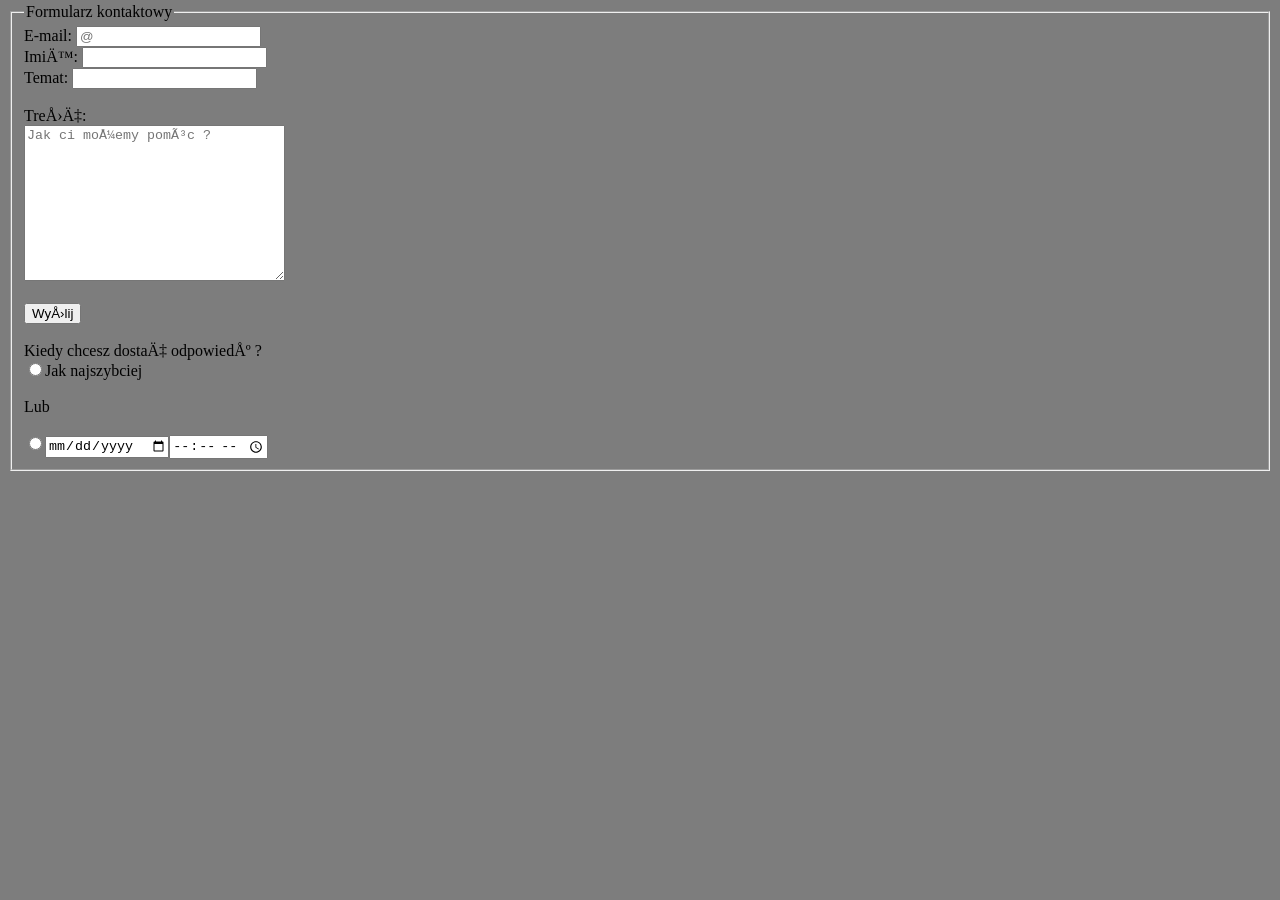
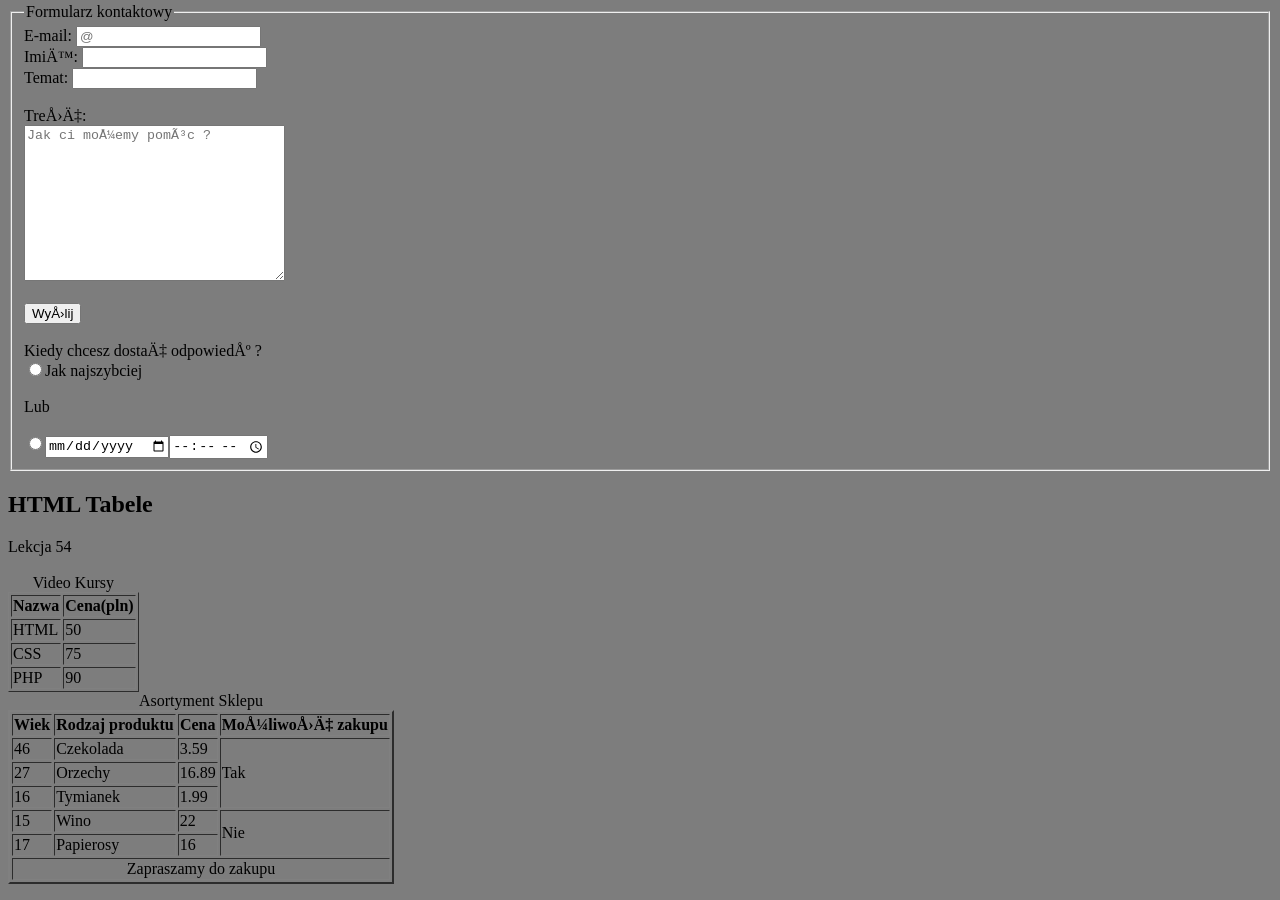
Before and after one commit to Murarek200/Lerns_files, a plain HTML site: page index.html in a window 1280 px wide. Shown: the part 4994-5894 px from the top of the page. Before the commit the page ends 5481 px from the top, so only its background shows below. Drawn offline with Linux system fonts and the light colour scheme.

Commit message:
HTML Tabele

```diff
--- a/index.html
+++ b/index.html
@@ -240,5 +240,50 @@
                 </form>
             </fieldset>
         </p>
+        <p>
+            <h2>HTML Tabele</h2> <!--W tej lekcji nauczyłem się robić tabele-->
+            Lekcja 54 <br><br>
+            <table border="1">
+                <caption>Video Kursy</caption> <!--opis/nazwa tabeli-->
+                <tr> <!--wiersz-->
+                    <th>Nazwa</th><th>Cena(pln)</th> <!--nagłówek-->
+                </tr>
+                <tr>
+                    <td>HTML</td><td>50</td> <!--komórka/rubryka-->
+                </tr>
+                <tr>
+                    <td>CSS</td><td>75</td>
+                </tr>
+                <tr>
+                    <td>PHP</td><td>90</td>
+                </tr>
+            </table>
+            <table border="2">
+                    <tbody>
+                        <caption>Asortyment Sklepu</caption>
+                        <tr>
+                            <th>Wiek</th><th>Rodzaj produktu</th><th>Cena</th><th>Możliwość zakupu</th>
+                        </tr>
+                        <tr>
+                            <td>46</td><td>Czekolada</td><td>3.59</td><td rowspan="3">Tak</td>
+                        </tr>
+                        <tr>
+                           <td>27</td><td>Orzechy</td><td>16.89</td>
+                        </tr>
+                        <tr>
+                            <td>16</td><td>Tymianek</td><td>1.99</td>
+                        </tr>
+                        <tr>
+                            <td>15</td><td>Wino</td><td>22</td><td rowspan="2">Nie</td>
+                        </tr>
+                        <tr>
+                            <td>17</td><td>Papierosy</td><td>16</td>
+                        </tr>
+                        <tr>
+                            <td colspan="4" align="center">Zapraszamy do zakupu</td>
+                        </tr>
+                    </tbody>
+            </table>
+        </p>
     </body>
 </head>
```
